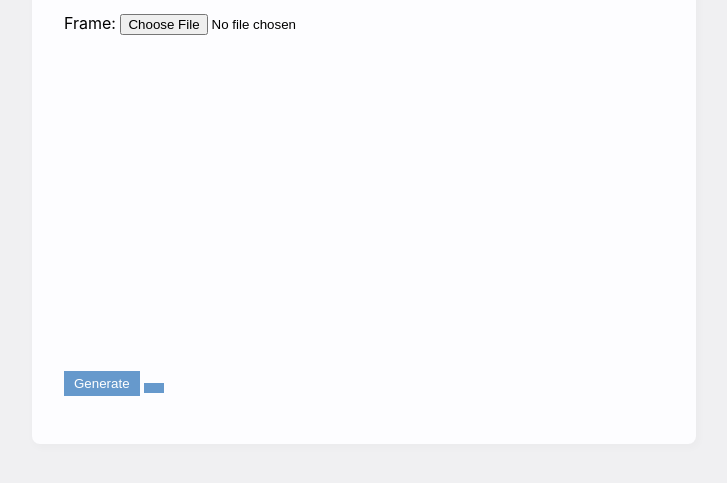
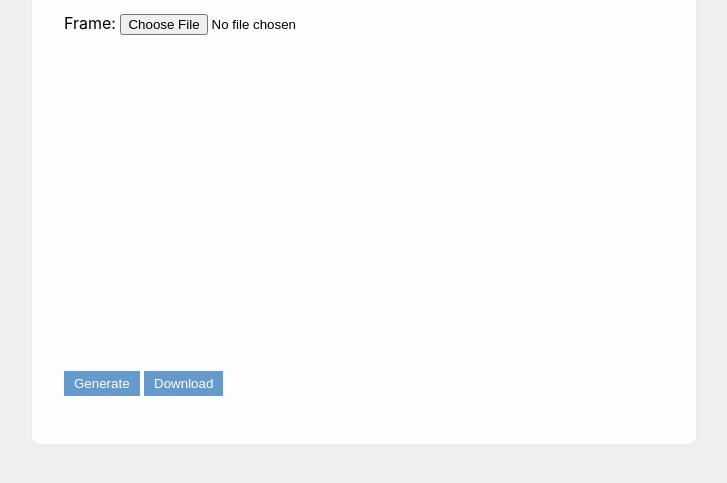
Before and after one commit to jiinbe/twbnz, a plain HTML site: page index.html in a window 1280 px wide. Shown: the part 219-702 px from the top of the page, without its empty margins (276-1003 px from the left). Drawn offline with Linux system fonts and the light colour scheme.

Commit message:
Update index.html

```diff
--- a/index.html
+++ b/index.html
@@ -56,7 +56,7 @@ width: auto;
 <p><canvas id="cvs"></canvas></p>
 <p><button onclick="gen()">Generate</button>
 <!--<button onclick="canvasToPng()">Download</button>-->
-<button id="save"></button>
+<button id="save">Download</button>
 </p>
 </main>
 <script>
```
